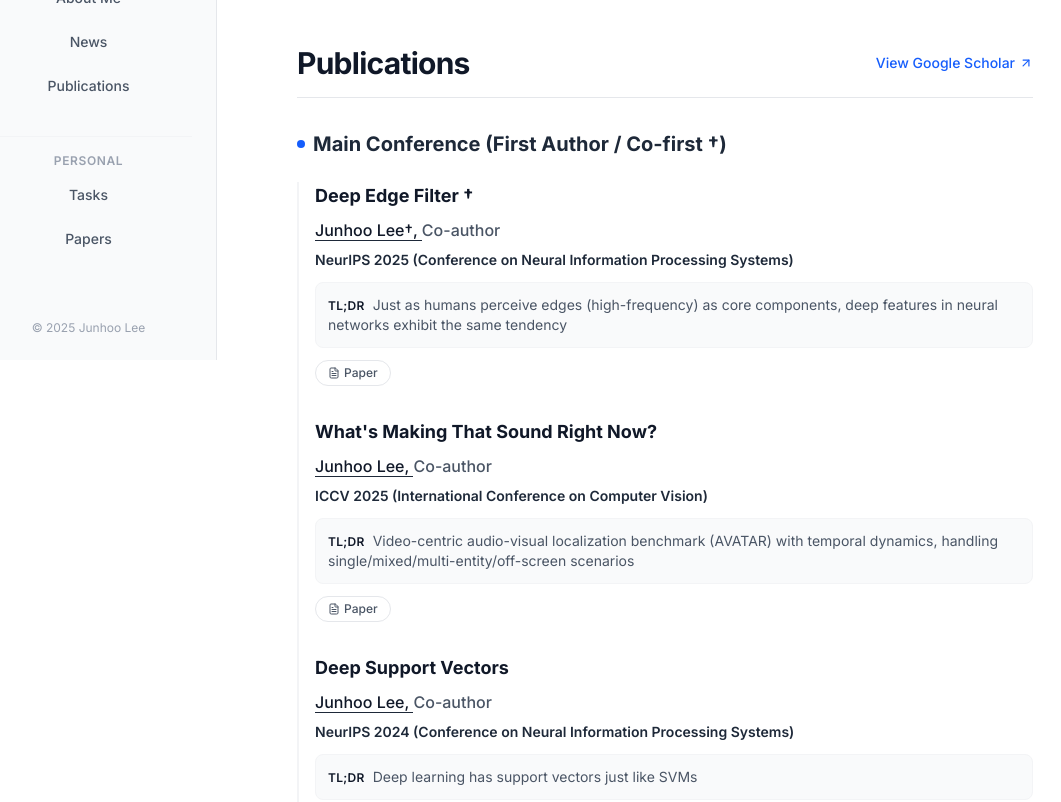
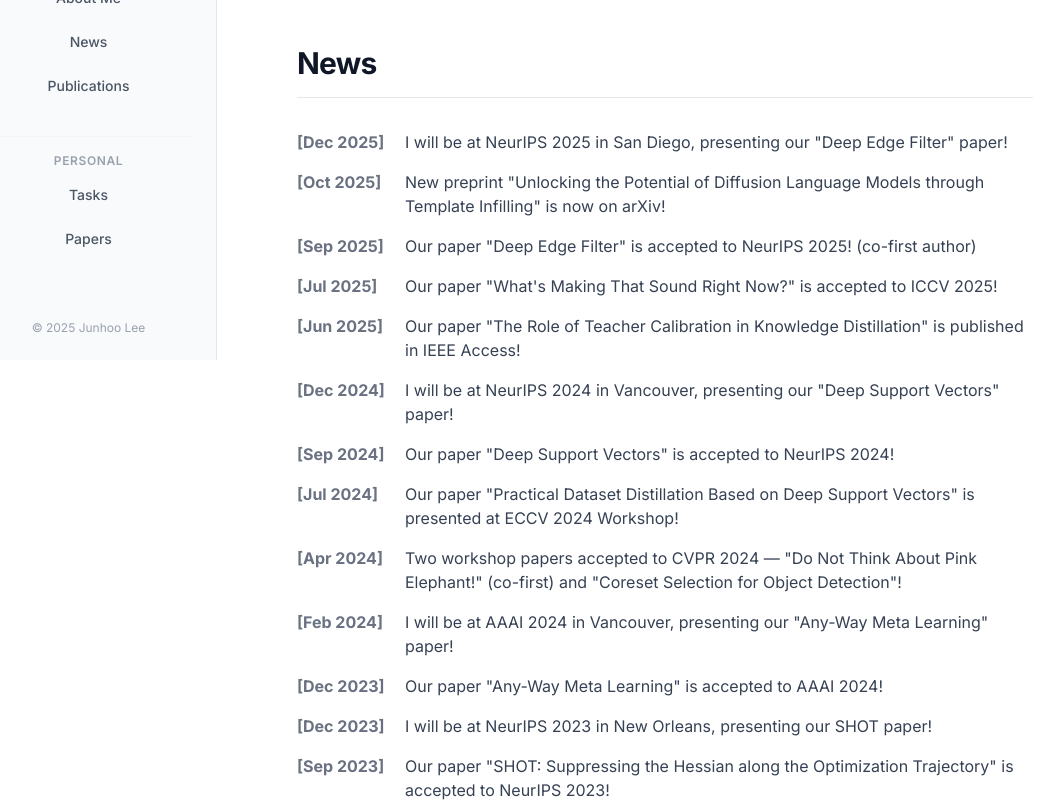
Before and after one commit to JunHoo-Lee/my-homepage, a Next.js app: page / in a window 1280 px wide. Shown: the part 440-1242 px from the top of the page, without its empty margins (39-1100 px from the left). Built offline with nearby package versions, Linux system fonts and the light colour scheme.

Commit message:
feat: Add News section with latest updates

```diff
--- a/app/page.tsx
+++ b/app/page.tsx
@@ -22,6 +22,64 @@ export default function Home() {
                         I am always open to discussing new ideas and potential collaborations. Feel free to reach out to me via email at <a href="mailto:mrjunoo@snu.ac.kr" className="text-blue-600 hover:text-blue-800 transition-colors">mrjunoo@snu.ac.kr</a>.
                     </p>
                 </div>
+            </section>
+            {/* News Section */}
+            <section id="news" className="scroll-mt-20">
+                <h2 className="text-3xl font-bold tracking-tight text-gray-900 border-b border-gray-200 pb-4 mb-8">News</h2>
+                <ul className="space-y-4 text-gray-700">
+                    <li className="flex gap-2">
+                        <span className="font-bold min-w-[100px] text-gray-500">[Dec 2025]</span>
+                        <span>I will be at NeurIPS 2025 in San Diego, presenting our &quot;Deep Edge Filter&quot; paper!</span>
+                    </li>
+                    <li className="flex gap-2">
+                        <span className="font-bold min-w-[100px] text-gray-500">[Oct 2025]</span>
+                        <span>New preprint &quot;Unlocking the Potential of Diffusion Language Models through Template Infilling&quot; is now on arXiv!</span>
+                    </li>
+                    <li className="flex gap-2">
+                        <span className="font-bold min-w-[100px] text-gray-500">[Sep 2025]</span>
+                        <span>Our paper &quot;Deep Edge Filter&quot; is accepted to NeurIPS 2025! (co-first author)</span>
+                    </li>
+                    <li className="flex gap-2">
+                        <span className="font-bold min-w-[100px] text-gray-500">[Jul 2025]</span>
+                        <span>Our paper &quot;What&#39;s Making That Sound Right Now?&quot; is accepted to ICCV 2025!</span>
+                    </li>
+                    <li className="flex gap-2">
+                        <span className="font-bold min-w-[100px] text-gray-500">[Jun 2025]</span>
+                        <span>Our paper &quot;The Role of Teacher Calibration in Knowledge Distillation&quot; is published in IEEE Access!</span>
+                    </li>
+                    <li className="flex gap-2">
+                        <span className="font-bold min-w-[100px] text-gray-500">[Dec 2024]</span>
+                        <span>I will be at NeurIPS 2024 in Vancouver, presenting our &quot;Deep Support Vectors&quot; paper!</span>
+                    </li>
+                    <li className="flex gap-2">
+                        <span className="font-bold min-w-[100px] text-gray-500">[Sep 2024]</span>
+                        <span>Our paper &quot;Deep Support Vectors&quot; is accepted to NeurIPS 2024!</span>
+                    </li>
+                    <li className="flex gap-2">
+                        <span className="font-bold min-w-[100px] text-gray-500">[Jul 2024]</span>
+                        <span>Our paper &quot;Practical Dataset Distillation Based on Deep Support Vectors&quot; is presented at ECCV 2024 Workshop!</span>
+                    </li>
+                    <li className="flex gap-2">
+                        <span className="font-bold min-w-[100px] text-gray-500">[Apr 2024]</span>
+                        <span>Two workshop papers accepted to CVPR 2024 — &quot;Do Not Think About Pink Elephant!&quot; (co-first) and &quot;Coreset Selection for Object Detection&quot;!</span>
+                    </li>
+                    <li className="flex gap-2">
+                        <span className="font-bold min-w-[100px] text-gray-500">[Feb 2024]</span>
+                        <span>I will be at AAAI 2024 in Vancouver, presenting our &quot;Any-Way Meta Learning&quot; paper!</span>
+                    </li>
+                    <li className="flex gap-2">
+                        <span className="font-bold min-w-[100px] text-gray-500">[Dec 2023]</span>
+                        <span>Our paper &quot;Any-Way Meta Learning&quot; is accepted to AAAI 2024!</span>
+                    </li>
+                    <li className="flex gap-2">
+                        <span className="font-bold min-w-[100px] text-gray-500">[Dec 2023]</span>
+                        <span>I will be at NeurIPS 2023 in New Orleans, presenting our SHOT paper!</span>
+                    </li>
+                    <li className="flex gap-2">
+                        <span className="font-bold min-w-[100px] text-gray-500">[Sep 2023]</span>
+                        <span>Our paper &quot;SHOT: Suppressing the Hessian along the Optimization Trajectory&quot; is accepted to NeurIPS 2023!</span>
+                    </li>
+                </ul>
             </section>
 
             {/* Publications Section */}
```
